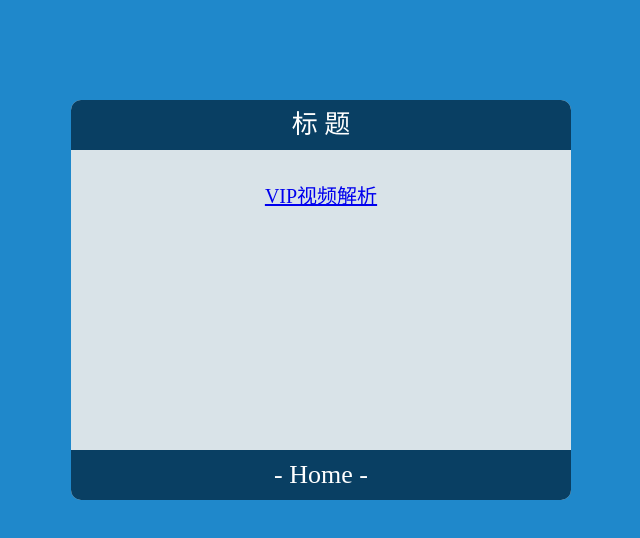
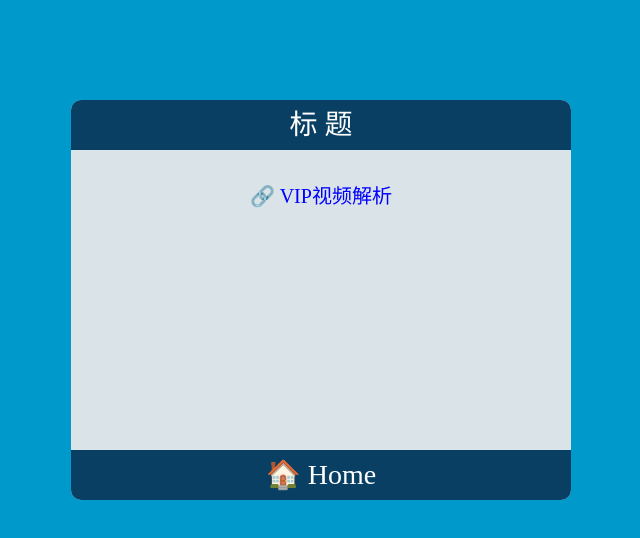
Before and after one commit to PengJenas/pengjenas.github.io, a plain HTML site: page index.html in a window 1280 px wide. Shown: the whole page, without its empty margins (319-959 px from the left). Drawn offline with Linux system fonts and the light colour scheme.

Commit message:
Update index.html

```diff
--- a/index.html
+++ b/index.html
@@ -6,7 +6,7 @@
     <title>只是一个框子</title>
     <style>
         body{
-            background: #1f88cb;
+            background: #0099cc;
         }
         .box{
             position: relative;    /*父级div设置relative */
@@ -17,8 +17,7 @@
             background: #d9e3e8;
 
         }
-        .box_top,
-        .box_bottom{
+        .box_top , .box_bottom{
             /*父级div设置relative，子级div设置absolute ，即可使用left，right，top，bottom*/
             position: absolute;
             width:100%;
@@ -35,7 +34,7 @@
             border-radius: 0px 0px 10px 10px;
         }
         .box_top a , .box_bottom a {
-            font-size: 26px;
+            font-size: 28px;
             line-height: 50px;
             color: white;
             text-decoration: none;  /*去掉链接下划线*/
@@ -45,8 +44,12 @@
             top:80px;
             width:100%;
             text-align: center;
+            /* background: yellow;  */
+        }
+        .box_mid a {
             font-size: 20px;
-            /* background: red; */
+            color: blue;
+            text-decoration: none;  /*去掉链接下划线*/
         }
     </style>
 </head>
@@ -56,10 +59,10 @@
             <a>标 题</a>
         </div>
         <div class='box_mid'>
-            <a href="https://pengjenas.github.io/vipvideo/" target="_blank">VIP视频解析</a>
+            <a href="https://pengjenas.github.io/vipvideo/" target="_blank"> 🔗 VIP视频解析  </a>
         </div>
         <div class='box_bottom'>
-            <a href="#">- Home -</a>
+            <a href="#">🏠 Home</a>
             <!-- target="_blank -->
         </div>
     </div>
```
